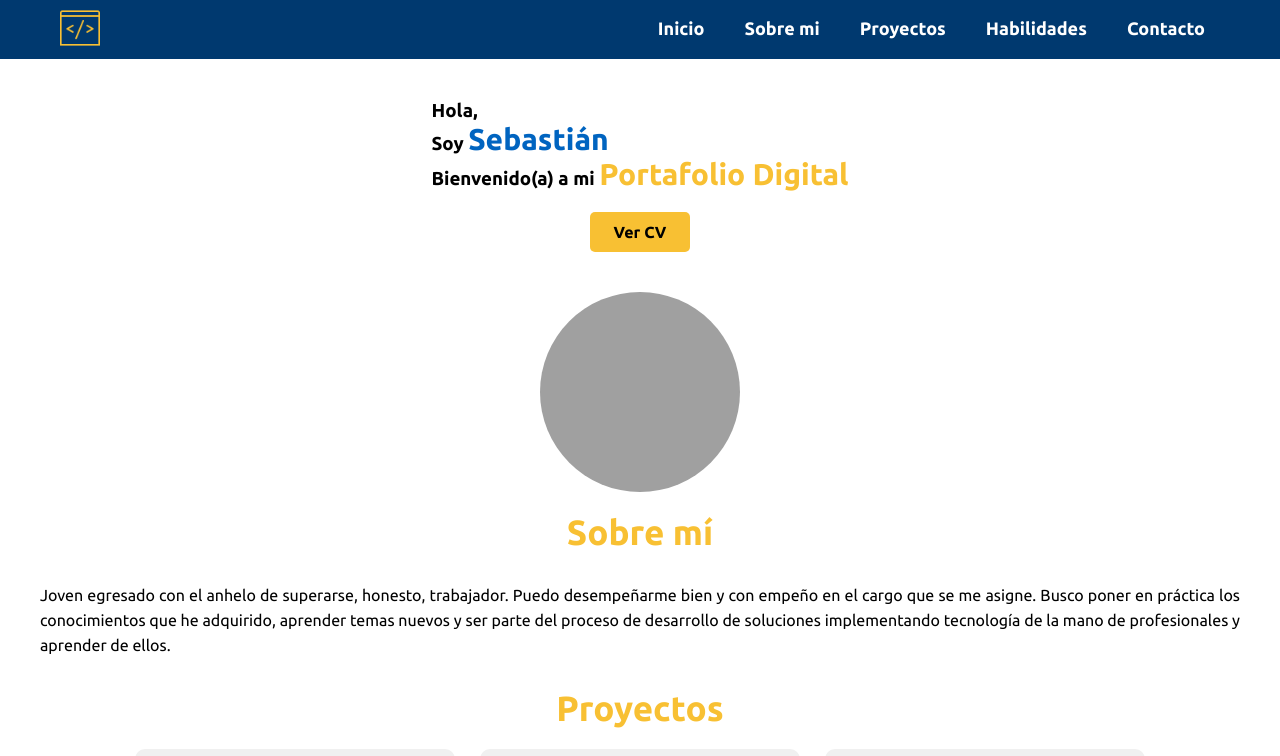
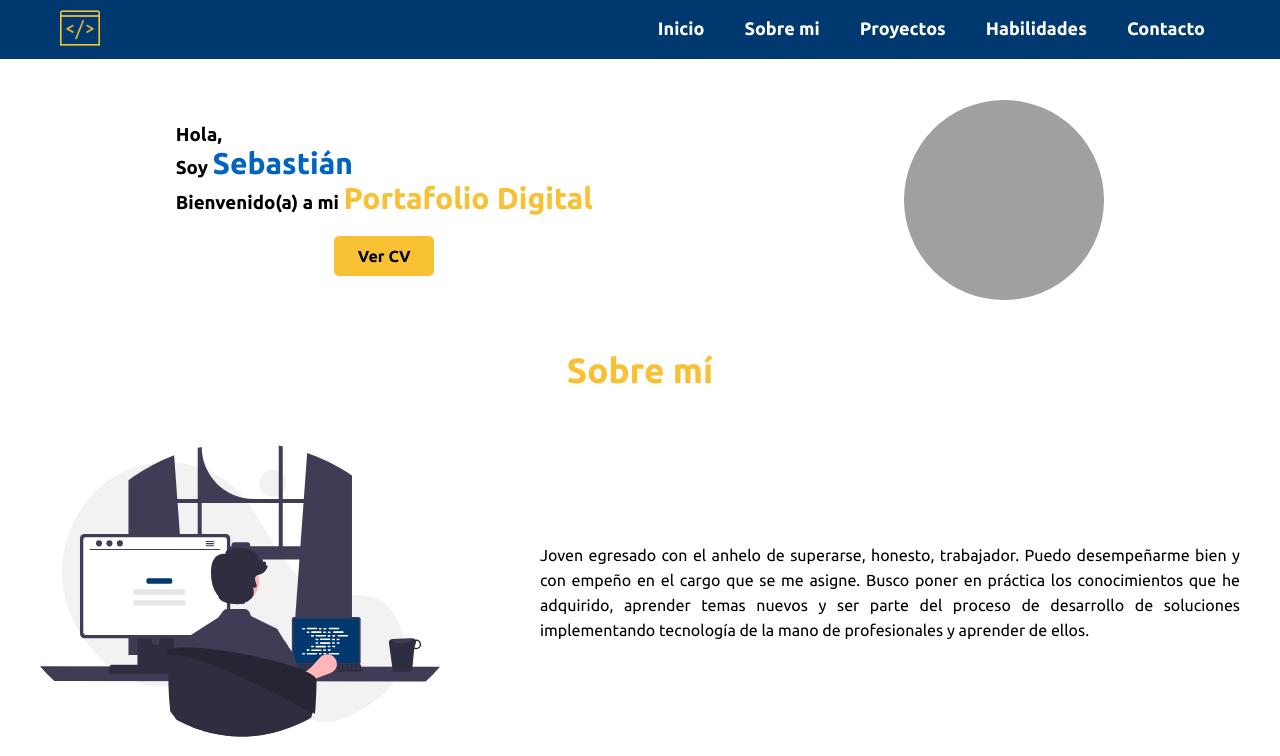
Before and after one commit to sebastian-VB/portfolio-v1, an Angular app: page / in a window 1280 px wide. Shown: the top 756 px of the page. Built offline with nearby package versions, Linux system fonts and the light colour scheme.

Commit message:
added adjustments to some sections

```diff
--- a/src/app/components/about-me-section/about-me-section.component.scss
+++ b/src/app/components/about-me-section/about-me-section.component.scss
@@ -17,3 +17,27 @@
         line-height: 25px;
     }
 }
+
+@media(min-width: 750px){
+
+    .about-me-text-img{
+        display: flex;
+        align-items: center;
+        justify-content: space-evenly;
+    }
+
+    .about-me-img img{
+        display: initial;
+    }
+
+    .about-me-paragrph{
+        margin-left: 100px;
+    }
+}
+
+@media (max-width: 950px){
+    .about-me-img img{
+        width: 300px;
+        height: 300px;
+    }
+}
--- a/src/app/components/home-section/home-section.component.scss
+++ b/src/app/components/home-section/home-section.component.scss
@@ -2,6 +2,7 @@
     // background-color: aqua;
     max-width: 1200px;
     margin: 0 auto;
+    margin-bottom: 30px;
     padding: 20px 0;
     display: flex;
     flex-direction: column;
@@ -51,3 +52,11 @@
     border-radius: 50%;
     background-color: #a0a0a0;
 }
+
+@media(min-width: 750px){
+
+    .home-content{
+        flex-direction: row;
+        justify-content: space-around;
+    }
+}
--- a/src/app/components/skills-section/skills-section.component.scss
+++ b/src/app/components/skills-section/skills-section.component.scss
@@ -27,6 +27,7 @@
     display: flex;
     flex-flow: row wrap;
     justify-content: center;
+    gap: 40px;
 }
 
 .soft{
```
